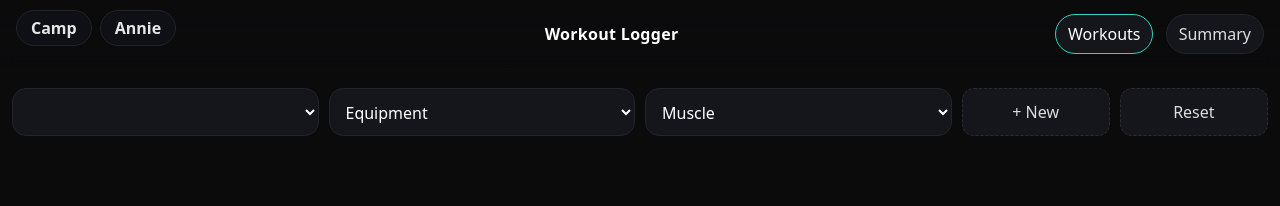
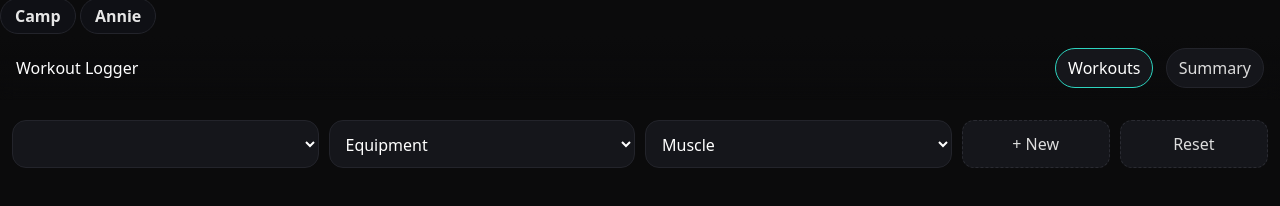
Before and after one commit to Campsuns/workout-logger, a plain HTML site: page index.html in a window 1280 px wide. Drawn offline with Linux system fonts and the light colour scheme; no server answers.

Commit message:
v4 r2p4.html

```diff
--- a/index.html
+++ b/index.html
@@ -8,14 +8,14 @@
 </head>
 <body>
   <div id="flash"></div>
-  <header class="topbar">
 
-    <!-- User row (above header) -->
-  <div class="user-row" id="userRow">
-    <button class="user-chip" data-user="u_camp">Camp</button>
-    <button class="user-chip" data-user="u_annie">Annie</button>
-  </div>
+  <!-- User row (above header, separate line) -->
+<div class="user-bar" id="userRow">
+  <button class="user-chip" data-user="u_camp">Camp</button>
+  <button class="user-chip" data-user="u_annie">Annie</button>
+</div>
 
+  <header class="topbar"
     <div class="brand">Workout Logger</div>
     <div class="top-right">
 
```
